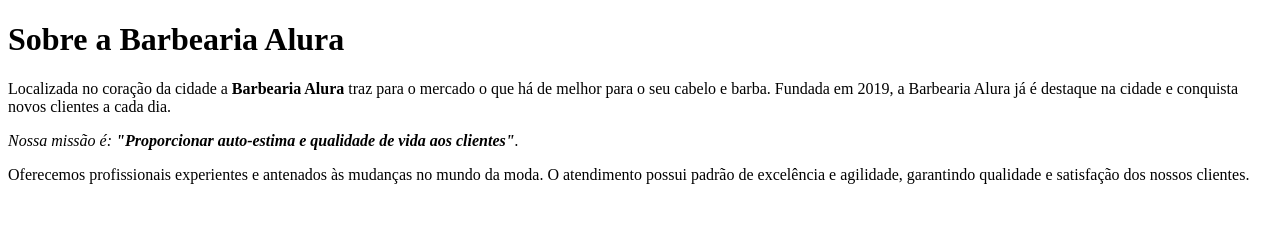
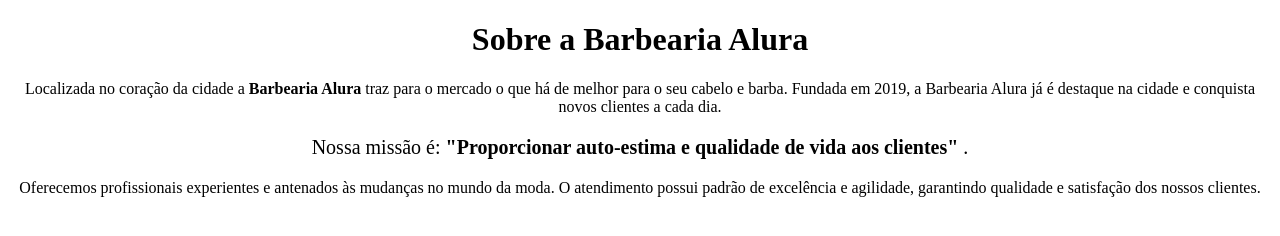
Before and after one commit to leonardo250609/aluraprojeto, a plain HTML site: page index.html in a window 1280 px wide. Drawn offline with Linux system fonts and the light colour scheme.

Commit message:
index.html

```diff
--- a/index.html
+++ b/index.html
@@ -4,15 +4,17 @@
         <meta charset="UTF-8">
         <title>Barbearia Alura</title>
     </head>
+
     <body>
-        <h1>Sobre a Barbearia Alura</h1>
+        <h1 style="text-align: center">Sobre a Barbearia Alura</h1>
 
-        <p>Localizada no coração da cidade a <strong>Barbearia Alura</strong> traz para o mercado o que há de melhor para o seu cabelo e barba.
+        <p style="text-align: center">Localizada no coração da cidade a <strong>Barbearia Alura</strong> traz para o mercado o que há de melhor para o seu cabelo e barba.
         Fundada em 2019, a Barbearia Alura já é destaque na cidade e conquista novos clientes a cada dia.</p>
 
-        <p><em>Nossa missão é: <strong>"Proporcionar auto-estima e qualidade de vida aos clientes"</strong>.</em></p>
+        <p style="font-size: 20px; text-align: center;><em>Nossa missão é: <strong>"Proporcionar auto-estima e qualidade de vida aos clientes"
+        </strong>.</em></p>
 
-        <p>Oferecemos profissionais experientes e antenados às mudanças no mundo da moda.
+        <p style="text-align: center">Oferecemos profissionais experientes e antenados às mudanças no mundo da moda.
         O atendimento possui padrão de excelência e agilidade, garantindo qualidade e satisfação dos nossos clientes.</p>
     </body>
 </html>
```
